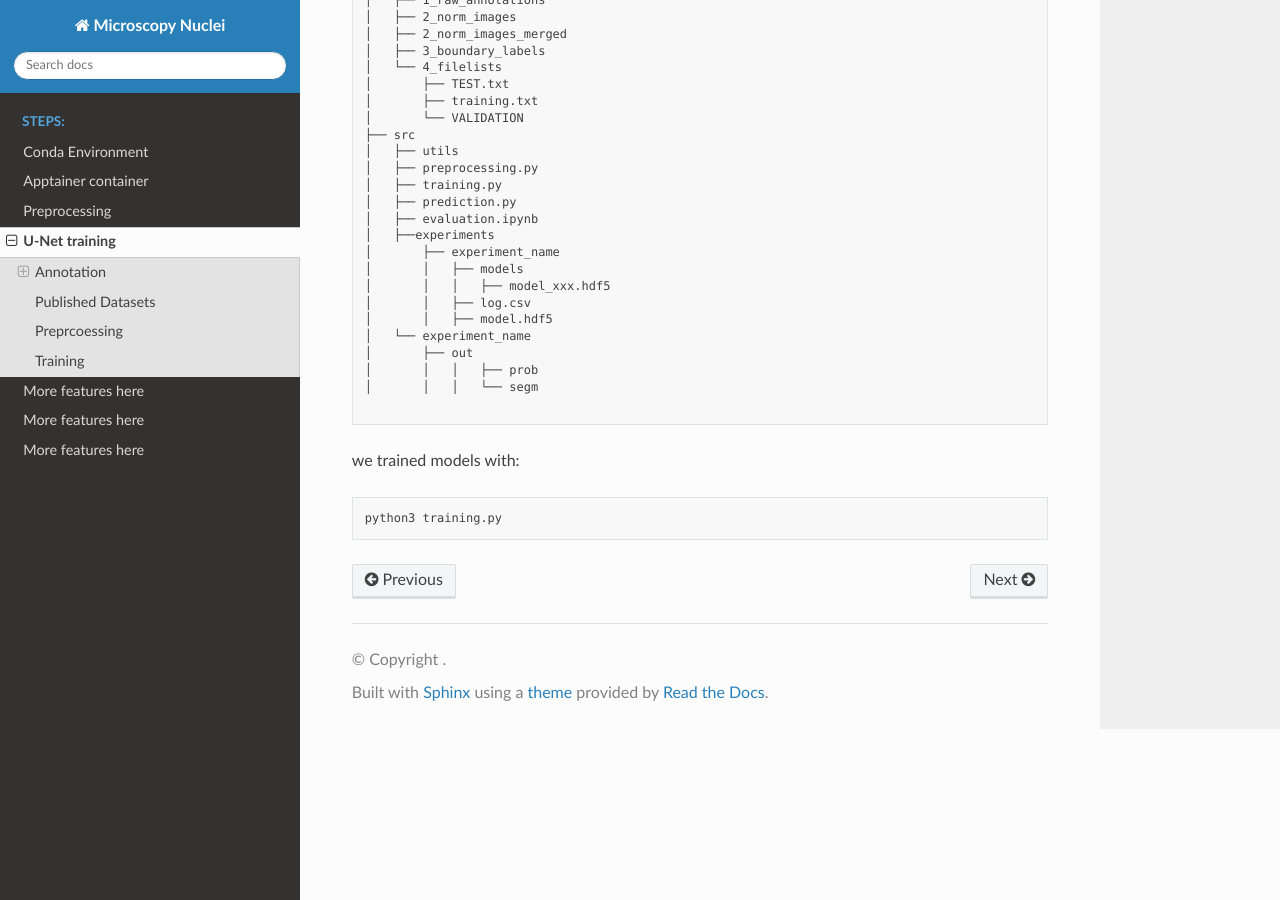
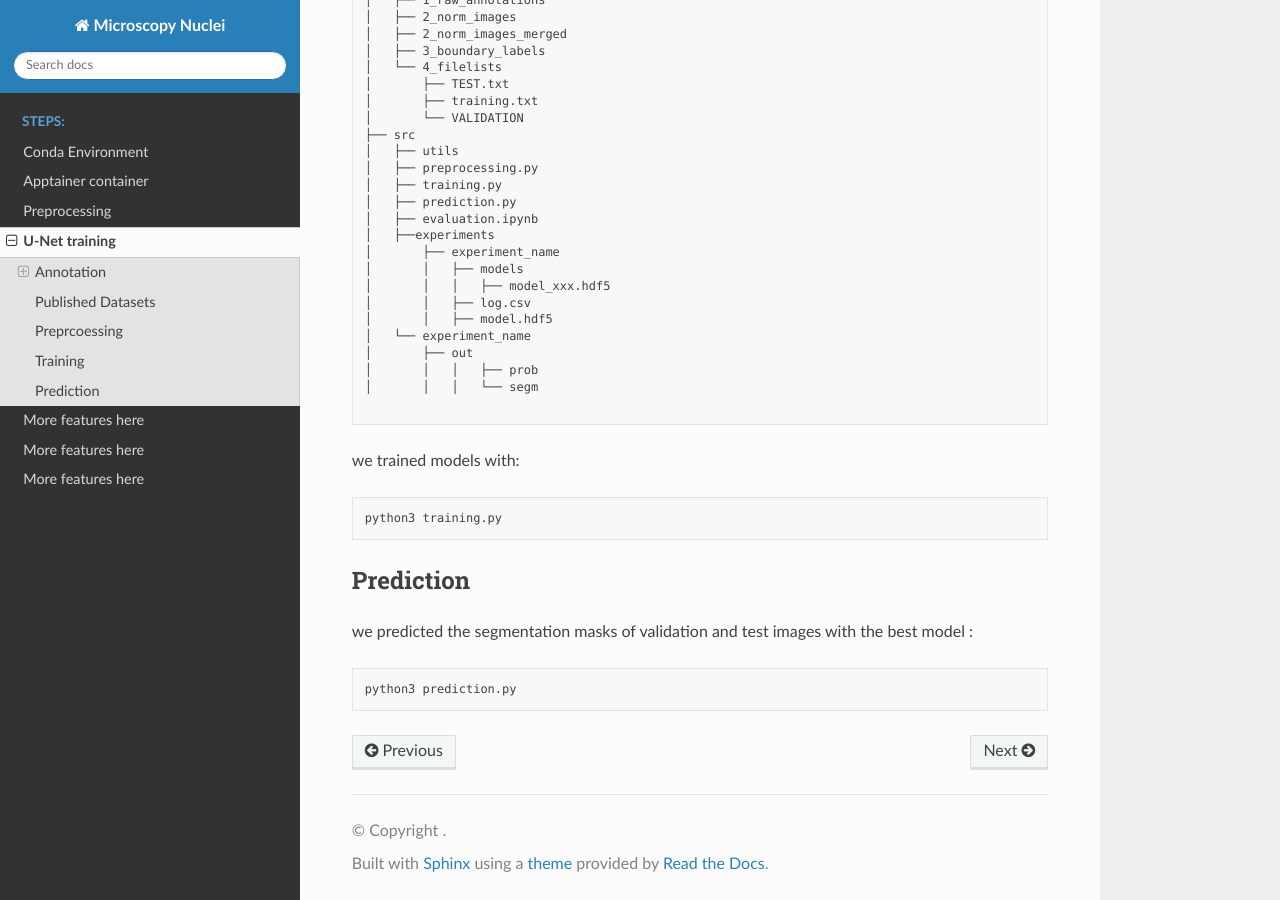
Before and after one commit to SalmaKazemiRashed/Cell_Microscopy_project, a Sphinx documentation site: the page built from doc/Train_UNet.md, in a window 1280 px wide and 900 px high, scrolled down 3518 px. Built offline with Sphinx 7.4.7 and the Read the Docs theme 3.1.0, drawn with Linux system fonts in a browser that asks for light colours.

````diff
--- a/doc/Train_UNet.md
+++ b/doc/Train_UNet.md
@@ -124,3 +124,12 @@
 ```bash
 python3 training.py
 ```
+
+## Prediction
+
+
+we predicted the segmentation masks of validation and test images with the best model :
+
+```bash
+python3 prediction.py
+```
````
